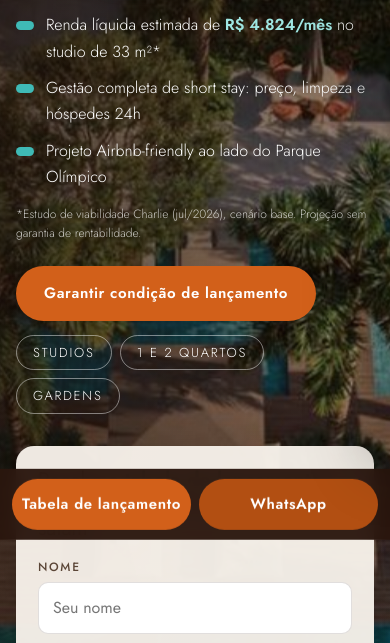
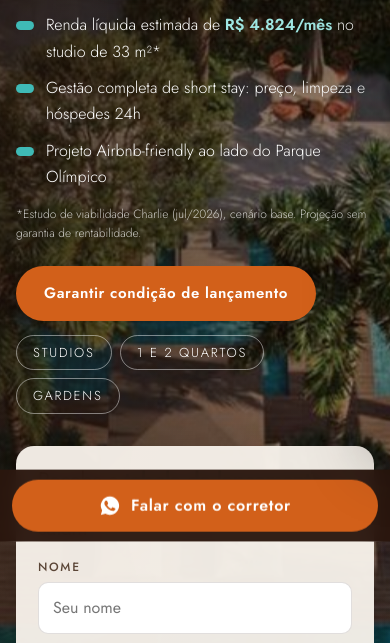
Before and after one commit to jansenbodas-lgtm/onresort, a website: page index.html in a window 390 px wide. Shown: the part 382-1025 px from the top of the page. Drawn offline with Linux system fonts and the light colour scheme.

Commit message:
Barra fixa do celular com um único botão: Falar com o corretor
Co-Authored-By: Claude Opus 5.5 <noreply@anthropic.com>
Claude-Session: https://claude.ai/code/session_01WwomsFWD4fmdwQdKj412AP

```diff
--- a/assets/css/style.css
+++ b/assets/css/style.css
@@ -324,7 +324,7 @@ b,strong{font-weight:500}
   .ficha__list>div{grid-template-columns:1fr;gap:2px}
   .masterplan__img img{max-height:520px}
   .whats-float{display:none}
-  .mobile-bar{display:grid;grid-template-columns:1fr 1fr;gap:8px;position:fixed;left:0;right:0;bottom:0;z-index:40;padding:10px 12px calc(10px + env(safe-area-inset-bottom));background:rgba(42,22,14,.96);backdrop-filter:blur(8px);transform:translateY(110%);transition:transform .35s var(--ease)}
+  .mobile-bar{display:grid;grid-template-columns:1fr;gap:8px;position:fixed;left:0;right:0;bottom:0;z-index:40;padding:10px 12px calc(10px + env(safe-area-inset-bottom));background:rgba(42,22,14,.96);backdrop-filter:blur(8px);transform:translateY(110%);transition:transform .35s var(--ease)}
   .mobile-bar.is-visible{transform:none}
   .mobile-bar .btn{padding:13px 10px}
 }
@@ -460,7 +460,8 @@ b,strong{font-weight:500}
 .btn--accent,.btn--dark,.btn--whats,.btn--light{background:var(--orange);color:#fff;border:0;backdrop-filter:none}
 .btn--accent:hover,.btn--dark:hover,.btn--whats:hover,.btn--light:hover{background:var(--orange-d);color:#fff;box-shadow:0 10px 28px rgba(210,96,26,.35)}
 .btn:focus-visible{outline:2px solid #fff;outline-offset:2px;box-shadow:0 0 0 4px var(--orange)}
-.mobile-bar .btn--whats{background:var(--orange-d)}
+.mobile-bar .btn--whats{background:var(--orange);font-size:16px}
+.mobile-bar .btn--whats svg{width:22px;height:22px}
 .lead-form__msg a{color:var(--orange-d);font-weight:500}
 .plan__yield a,.sim__reset{color:var(--orange-d)}
 
--- a/index.html
+++ b/index.html
@@ -501,8 +501,7 @@
 <!-- WhatsApp flutuante + barra mobile -->
 <a class="whats-float" data-whatsapp href="#" aria-label="Falar no WhatsApp"><svg viewBox="0 0 24 24" aria-hidden="true"><path fill="currentColor" d="M12 2a10 10 0 0 0-8.6 15.1L2 22l5-1.3A10 10 0 1 0 12 2Zm5.8 14.2c-.2.7-1.4 1.3-2 1.4-.5.1-1.2.1-1.9-.1a17 17 0 0 1-1.7-.6 13.4 13.4 0 0 1-5.2-4.6c-.4-.5-1.1-1.6-1.1-3s.7-2.1 1-2.4c.3-.3.6-.4.8-.4h.6c.2 0 .4 0 .7.5l.9 2.2c.1.2.1.4 0 .6l-.3.5-.5.5c-.1.2-.3.3-.1.6.2.3.8 1.3 1.6 2.1 1.1 1 2.1 1.3 2.4 1.4.3.2.5.1.6 0l.9-1c.2-.3.4-.2.7-.1l2 1c.3.1.5.2.6.3.1.2.1.8-.1 1.5Z"/></svg></a>
 <div class="mobile-bar">
-  <a href="#contato" class="btn btn--accent">Tabela de lançamento</a>
-  <a data-whatsapp href="#" class="btn btn--whats">WhatsApp</a>
+  <a data-whatsapp href="#" class="btn btn--whats"><svg viewBox="0 0 24 24" aria-hidden="true"><path fill="currentColor" d="M12 2a10 10 0 0 0-8.6 15.1L2 22l5-1.3A10 10 0 1 0 12 2Zm5.8 14.2c-.2.7-1.4 1.3-2 1.4-.5.1-1.2.1-1.9-.1a17 17 0 0 1-1.7-.6 13.4 13.4 0 0 1-5.2-4.6c-.4-.5-1.1-1.6-1.1-3s.7-2.1 1-2.4c.3-.3.6-.4.8-.4h.6c.2 0 .4 0 .7.5l.9 2.2c.1.2.1.4 0 .6l-.3.5-.5.5c-.1.2-.3.3-.1.6.2.3.8 1.3 1.6 2.1 1.1 1 2.1 1.3 2.4 1.4.3.2.5.1.6 0l.9-1c.2-.3.4-.2.7-.1l2 1c.3.1.5.2.6.3.1.2.1.8-.1 1.5Z"/></svg> Falar com o corretor</a>
 </div>
 
 <!-- Popup WhatsApp (captura o lead antes de abrir a conversa) -->
```
